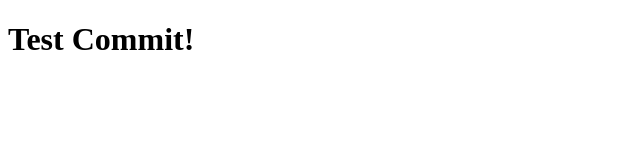
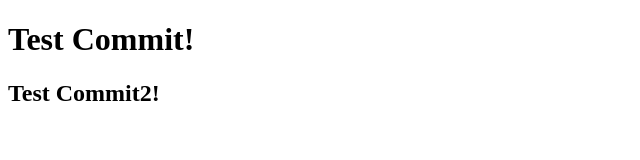
Before and after one commit to damenjoSitepu/essential, a plain HTML site: page index.html in a window 1280 px wide. Shown: the whole page, without its empty margins (0-640 px from the left). Drawn offline with Linux system fonts and the light colour scheme.

Commit message:
Second Commit

```diff
--- a/index.html
+++ b/index.html
@@ -7,5 +7,6 @@
 </head>
 <body>
     <h1>Test Commit!</h1>
+    <h2>Test Commit2!</h2>
 </body>
 </html>
```
